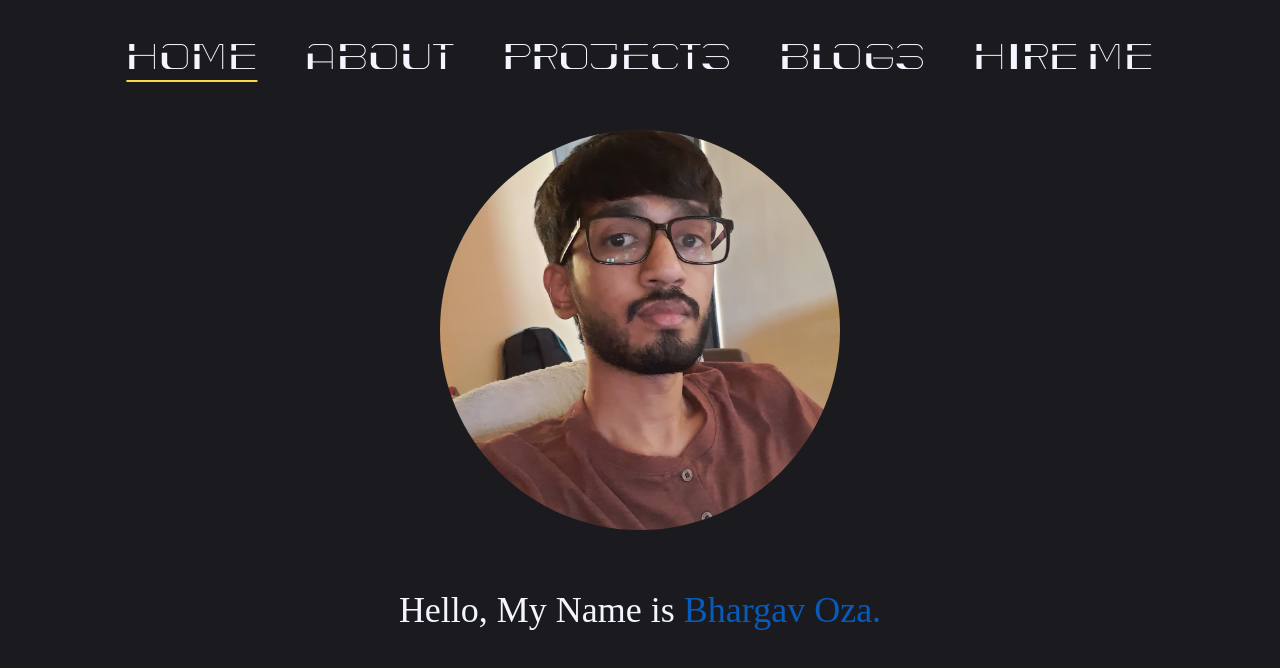
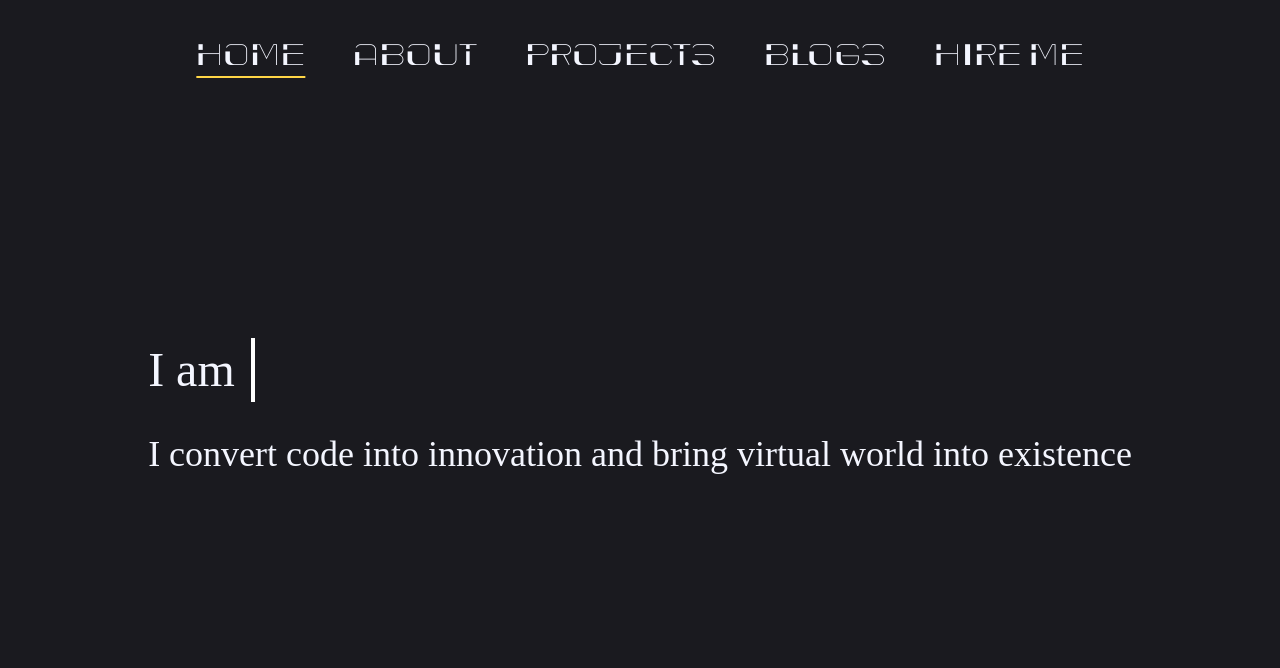
Before and after one commit to Bhargavoza1/my-portfolio, a Next.js app: page / in a window 1280 px wide. Shown: the top 668 px of the page. Built offline with nearby package versions, Linux system fonts and the light colour scheme; a web font is replaced by a local one.

Commit message:
custom typewriter  with react state

```diff
--- a/src/app/(landing)/page.tsx
+++ b/src/app/(landing)/page.tsx
@@ -1,18 +1,21 @@
 import Image from 'next/image'
+import dynamic from 'next/dynamic'
+const  Tick = dynamic(() => import('../../components/counter'), { ssr: false })
 import React from "react";
 import localFont from "next/font/local";
 const myfont = localFont({src:"../../components/fonts/ron-ron-regular-400.ttf"})
 
 //const myfont = localFont({src:"../../components/fonts/OTF/Satoshi-Bold.otf"})
 
-import {  } from 'next/font/google'
+
 
 export default function Home() {
+
   return (
 
   <div className=' min-h-[65vh] myimg:min-h-[80vh] pt-0   md:container md:mx-auto myimg:flex content-center   items-center justify-center grid     place-items-center '>
 
-    <div className=' myimg:ml-[5%]  min-w-[400px]  place-items-center  ' style={{ borderRadius: '50%', overflow: 'hidden', width: '400px', height: '400px' , position:'relative'}}>
+{/*    <div className='  myimg:ml-[5%]  min-w-[400px]  place-items-center  ' style={{ borderRadius: '50%', overflow: 'hidden', width: '400px', height: '400px' , position:'relative'}}>
       <Image
           src="/Bhargav.jpg"
           layout='fill'
@@ -22,8 +25,20 @@ export default function Home() {
     </div>
 
 
-    <div className='myimg:ml-[10%] px-5 myimg:px-10  pt-[60px] myimg:pt-0 text-justify   grid  place-items-center '   >
-      <h1 className='  text-center text-3xl md:text-4xl   ' style=  {myfont.style}>Hello, My Name is <span className='text-[#085bb9] ' >Bhargav Oza.</span></h1>
+    <div className='myimg:ml-[10%] px-5 myimg:px-10  pt-[60px] myimg:pt-0 text-justify   grid   space-y-10 '   >
+      <h1 className='  text-center md:text-left text-3xl md:text-5xl   ' style=  {myfont.style}>Hello, My name is <span className='text-[#1b96f3] ' >Bhargav Oza.</span></h1>
+      <h1 className='   text-2xl md:text-4xl   ' style=  {myfont.style}>Hello, I am <span className='text-[#1b96f3] ' >Bhargav Oza as d asd asd asd .</span></h1>
+    </div>*/}
+
+
+
+    <div className=' px-5 2xl:px-[300px]  pt-[60px] myimg:pt-0 text-justify   grid   space-y-10 '   >
+      <h1   className='      text-xl md:text-5xl   ' style=  {myfont.style}>
+        I am&nbsp;
+        <span className='text-[#1b96f3] ' >
+        <Tick text="Bhargav Oza,Hardcore programmer,Hardcore gamer,Explorer" delay={200}  />
+      </span>  </h1>
+      <p className='    text-xl md:text-4xl   ' style=  {myfont.style}>I convert code into innovation and bring virtual world into existence </p>
     </div>
 
   </div>
--- a/src/app/globals.css
+++ b/src/app/globals.css
@@ -7,6 +7,6 @@ body {
   background: #1a1a1f ;
   /* near to blue #4F8A8B */
   /* back ground #1a1a1f*/
-  color: #F4F6FF;
+  color: #F4F6FF ;
   font-size: x-large;
 }
--- a/src/components/NavBar.tsx
+++ b/src/components/NavBar.tsx
@@ -10,7 +10,7 @@ const myfont = localFont({src:"./fonts/cyber.bold-book.ttf"})
 const MyLink = (a:{href:string, title:string , className:string })=>{
     const router:string = usePathname();
     return(
-        <Link href={a.href} className={`${a.className} relative group md:text-2xl  lg:text-4xl `} style=  {myfont.style} >
+        <Link href={a.href} className={`${a.className} relative group md:text-2xl  lg:text-3xl `} style=  {myfont.style} >
             {a.title}
 
             <span className={`h-[2px] inline-block  w-0 bg-[#ffd646] absolute -bottom-0.5 left-[50%] translate-x-[-50%]
--- /dev/null
+++ b/src/components/counter.tsx
@@ -0,0 +1,79 @@
+'use client'
+
+import React, { useState, useEffect } from 'react';
+
+function Tick({ text, delay  }) {
+    const [currentText, setCurrentText] = useState('');
+    const [currentIndex, setCurrentIndex] = useState(0);
+    const [currentOrder, setcurrentOrder] = useState(false);
+    const [currentWord, setcurrentWord] = useState('');
+    const [currentSentenceindex, setcurrentSentenceindex] = useState( 0);
+
+
+    useEffect(() => {
+        let timeout;
+
+        if (currentIndex <  currentWord.length && !currentOrder) {
+
+
+
+
+            timeout = setTimeout(() => {
+                setCurrentText(prevText => prevText + currentWord[currentIndex]);
+                setCurrentIndex(prevIndex => prevIndex + 1);
+            }, delay);
+
+        } else if (currentIndex === currentWord.length ) { // ADD THIS CHECK
+            timeout = setTimeout(() => {
+                setcurrentOrder(true);
+            }, 1000);
+
+
+        }
+
+        if(currentIndex !== 0 &&  currentOrder){
+            timeout = setTimeout(() => {
+                setCurrentIndex(prevIndex => prevIndex - 1);
+                setCurrentText(prevText => prevText.slice(0, -1));
+            }, 100);
+        }
+        else if (currentIndex <= 0  &&  currentOrder) { // ADD THIS CHECK
+
+            var result = text.split(",").map(function (value) {
+                return value.trim();
+            });
+           // console.log('from else' ,result);
+                if(result.length >  currentSentenceindex  ){
+                    setcurrentSentenceindex(prevState =>prevState + 1);
+                    setcurrentWord(  result[currentSentenceindex ] );
+
+                }
+                else {
+                    setcurrentSentenceindex(1);
+                    setcurrentWord(  result[0] );
+                    //console.log('currentSentenceindex' ,currentSentenceindex)
+                }
+
+
+
+                setcurrentOrder(false);
+
+        }
+        return () => clearTimeout(timeout);
+    }, [currentIndex, currentOrder, delay,  currentSentenceindex ,currentWord ]);
+
+
+    // Typing logic goes here
+
+    return (
+
+        < >
+            <span>{currentText}</span>
+            <span
+                 className="box-border inline-block w-0.5 md:w-1  h-7 ml-1 -mb-2 bg-white md:-mb-4 md:h-16   animate-typing will-change-transform  "
+             ></span>
+        </ >
+       );
+}
+
+export  default  Tick;
--- a/tailwind.config.ts
+++ b/tailwind.config.ts
@@ -8,13 +8,26 @@ const config: Config = {
     './src/**/*.{ts,tsx}',
   ],
   theme: {
-
     extend: {
+      animation: {
+        typing: "typing 0.5s ease-in-out infinite alternate "
+      },
+      keyframes: {
+        typing: {
+          "0%": {
+            opacity: "0%"
+          },
+          "100%": {
+            opacity: "100%"
+          }
+        },
+      },
       screens: {
         '3xl': '2000px',
         'myimg': '1300px' ,
         'navcenter': {'min': '768px', 'max': '1300px'},
       },
+
       backgroundImage: {
         'gradient-radial': 'radial-gradient(var(--tw-gradient-stops))',
         'gradient-conic':
```
